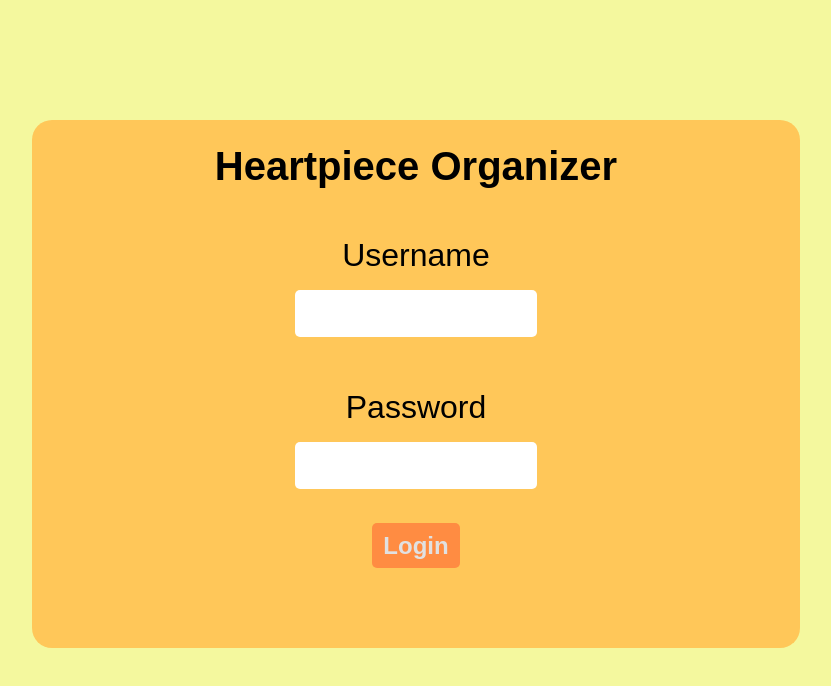
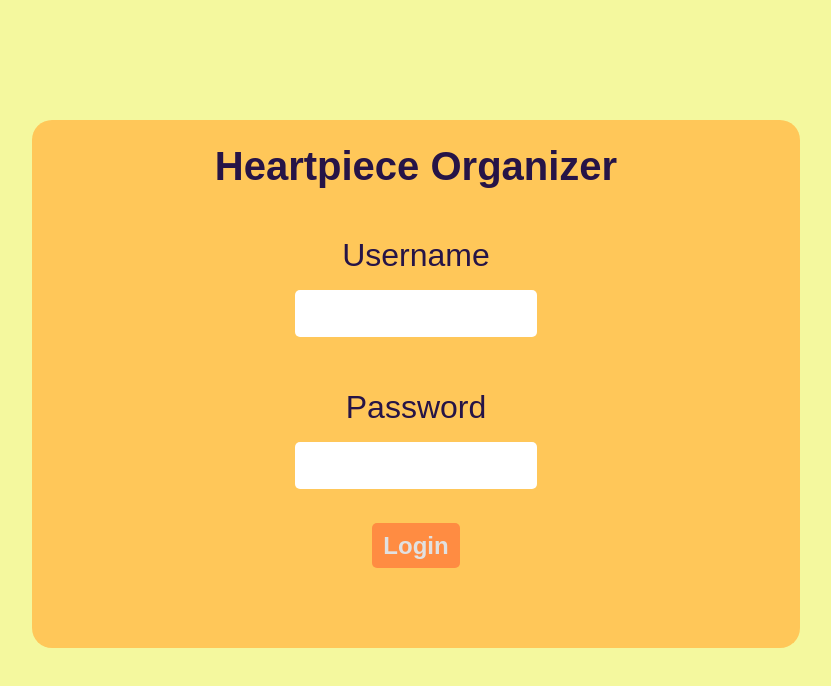
Before and after one commit to MineRaphi/Heartpiece-Organizer, a website: page public/index.html in a window 1280 px wide. Shown: the whole page, without its empty margins (224-1055 px from the left). Drawn offline with Linux system fonts and the light colour scheme.

Commit message:
ajusted font color

```diff
--- a/public/styles.css
+++ b/public/styles.css
@@ -19,6 +19,7 @@ body {
     width: 60vw;
     background-color: #FFC759;
     border-radius: 20px;
+    color: #261447;
 }
 
 #loginScreen h1 {
```
